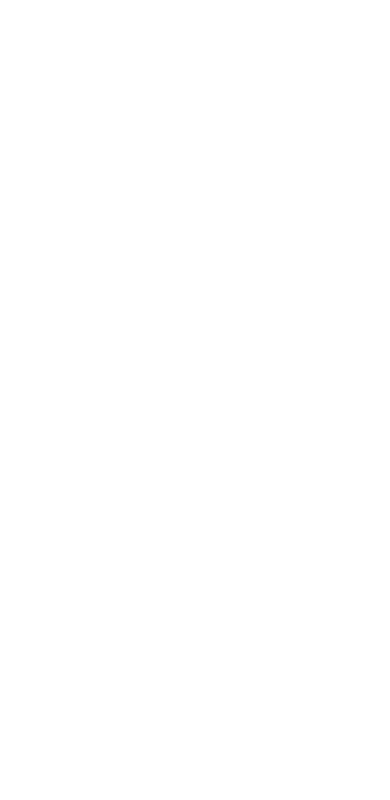
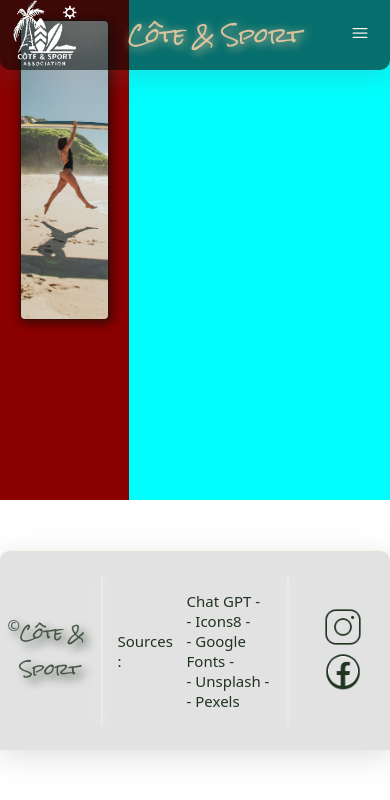
Before and after one commit to Pauline-13/Asso_sportive-TP, a plain HTML site: page HTML/activites.html in a window 390 px wide. Drawn offline with Linux system fonts and the light colour scheme; a web font is replaced by a local one.

Commit message:
Création de la page actitivités, de la page style.css avec nave et footer

```diff
--- a/CSS/activites.css
+++ b/CSS/activites.css
@@ -0,0 +1,40 @@
+.container_body {
+background-color: cyan;
+  height: 500px;
+  width: 100%;
+  display: flex;
+}
+
+.background_left_body {
+  background-color: darkred;
+  width: 33%;
+  height: 500px;
+  display: flex;
+  justify-content: end;
+}
+
+/* .background_right_body {
+  background-color: darkgreen;
+  width: 66%;
+  height: 500px;
+} */
+
+.image_body {
+  /* position: relative; */
+  left: 0;
+  top: 0;
+  margin: 20px;
+  width: 100%;
+  max-width: 300px;
+  height: 300px;
+  overflow: hidden;
+  box-shadow: rgba(11, 15, 11, 0.596) 2px 2px 10px 2px;
+  border-radius: 5px;
+  border: 1px solid rgba(11, 15, 11, 0.596);
+}
+
+.image_body img {
+  width: 100%;
+  height: 100%;
+  object-fit: cover;
+}
--- a/HTML/activites.html
+++ b/HTML/activites.html
@@ -0,0 +1,149 @@
+<!DOCTYPE html>
+<html lang="en">
+  <head>
+    <meta charset="UTF-8" />
+    <meta name="viewport" content="width=device-width, initial-scale=1.0" />
+    <link rel="stylesheet" href="../styles.css" />
+    <link rel="stylesheet" href="../CSS/activites.css" />
+    <link rel="preconnect" href="https://fonts.googleapis.com" />
+    <link rel="preconnect" href="https://fonts.gstatic.com" crossorigin />
+    <link
+      href="https://fonts.googleapis.com/css2?family=Almendra:ital,wght@0,400;0,700;1,400;1,700&family=Atma:wght@300;400;500;600;700&family=Chewy&family=Merriweather+Sans:ital,wght@0,300..800;1,300..800&family=Open+Sans:ital,wght@0,300..800;1,300..800&family=Poiret+One&family=Poppins:ital,wght@0,100;0,200;0,300;0,400;0,500;0,600;0,700;0,800;0,900;1,100;1,200;1,300;1,400;1,500;1,600;1,700;1,800;1,900&family=Rock+Salt&family=Syne+Mono&family=Uncial+Antiqua&family=Walter+Turncoat&display=swap"
+      rel="stylesheet"
+    />
+    <link rel="icon" type="image/vnd.icon" href="Images/favicone.png" />
+    <title>Activités</title>
+  </head>
+  <body>
+    <!-- ----------------------------- NAV ----------------------------------- -->
+    <div class="overlay_menu_mobile" onclick="closeMenuMobile()"></div>
+
+    <header class="header">
+      <div class="header_logo">
+        <img
+          src="../Images/logo.png"
+          alt="logo plage sur Canva"
+          style="width: 70px"
+          height="70px"
+        />
+      </div>
+
+      <div class="header_nav_title">
+        <h1>Côte & Sport</h1>
+      </div>
+
+      <nav class="header_nav">
+        <div class="header_nav_close" onclick="closeMenuMobile()">
+          <svg
+            xmlns="http://www.w3.org/2000/svg"
+            fill="none"
+            viewBox="0 0 24 24"
+            stroke-width="1.5"
+            stroke="currentColor"
+            class="size-6"
+          >
+            <path
+              stroke-linecap="round"
+              stroke-linejoin="round"
+              d="M6 18 18 6M6 6l12 12"
+            />
+          </svg>
+        </div>
+
+        <ul class="header_nav_menu">
+          <!-- <li class="header_nav_menu_link">
+            <a href="#">Home</a>
+          </li> -->
+          <li class="header_nav_menu_link">
+            <a href="#">Blog</a>
+          </li>
+          <li class="header_nav_menu_link">
+            <a href="#">About</a>
+          </li>
+          <li class="header_nav_menu_link">
+            <a href="#">Connexion</a>
+          </li>
+        </ul>
+      </nav>
+
+      <div class="header_burger" onclick="openMenuMobile()">
+        <svg
+          xmlns="http://www.w3.org/2000/svg"
+          fill="none"
+          viewBox="0 0 24 24"
+          stroke-width="1.5"
+          stroke="currentColor"
+          class="size-6"
+        >
+          <path
+            stroke-linecap="round"
+            stroke-linejoin="round"
+            d="M3.75 6.75h16.5M3.75 12h16.5m-16.5 5.25h16.5"
+          />
+        </svg>
+      </div>
+    </header>
+
+    <script>
+      function openMenuMobile() {
+        document.querySelector(".header_nav").classList.add("open");
+        document.querySelector(".overlay_menu_mobile").classList.add("open");
+      }
+
+      function closeMenuMobile() {
+        document.querySelector(".header_nav").classList.remove("open");
+        document.querySelector(".overlay_menu_mobile").classList.remove("open");
+      }
+    </script>
+
+    <!-- -------------------------- BODY -------------------------------- -->
+
+    <div class="container_body">
+      <div class="background_left_body"><div class="image_body">
+        <img src="../Images/felipe-archer-9WLWuVuHK-E-unsplash.jpg" />
+      </div></div>
+      <!-- <div class="background_right_body"></div> -->
+
+    </div>
+
+
+
+    <!-- -------------------------- FOOTER ------------------------------ -->
+    <footer>
+      <p id="mention_footer"><span id="copyright">©</span> Côte & Sport</p>
+
+      <div class="barre_footer"></div>
+
+      <p id="texte_sources_footer">Sources :</p>
+      <br />
+      <ul id="sources_footer">
+        <a href="https://chatgpt.com/"><li>Chat GPT -</li></a>
+        <a href="https://icones8.fr/"><li>- Icons8 -</li></a>
+        <a href="https://fonts.google.com/"><li>- Google Fonts -</li></a>
+        <a href="https://unsplash.com/fr"><li>- Unsplash -</li></a>
+        <a href="https://www.pexels.com/fr-fr/"><li>- Pexels</li></a>
+      </ul>
+
+      <div class="barre_footer"></div>
+
+      <div id="link_footer">
+        <a href="#"
+          ><img
+            src="../Images/instagram.png"
+            alt="Logo Instagram sur Icons8"
+            height="40px"
+            width="40px"
+        /></a>
+
+        <a href="#">
+          <img
+            src="../Images/facebook.png"
+            alt="Logo Facebook sur Icons8"
+            height="40px"
+            width="40px"
+          />
+        </a>
+      </div>
+    </footer>
+  </body>
+</html>
--- a/styles.css
+++ b/styles.css
@@ -11,7 +11,7 @@
   }
 
 
-/* ------------------------------------ NAV ---------------------------------------*/
+/* ------------------------------------ NAV -------------------------------------*/
 
 .header {
     background-color: rgba(11, 15, 11, 0.596);
@@ -183,6 +183,8 @@ footer {
   /* ----------------------- Responsive ------------------------- */
 
 @media screen and (max-width: 480px) {
+
+    /* ---------------------- NAV --------------------- */
     .header {
       height: 70px;
     }
```
Also changed, not shown: accueil.css (+7 -5 lines), accueil.html (+3 -1 lines).
